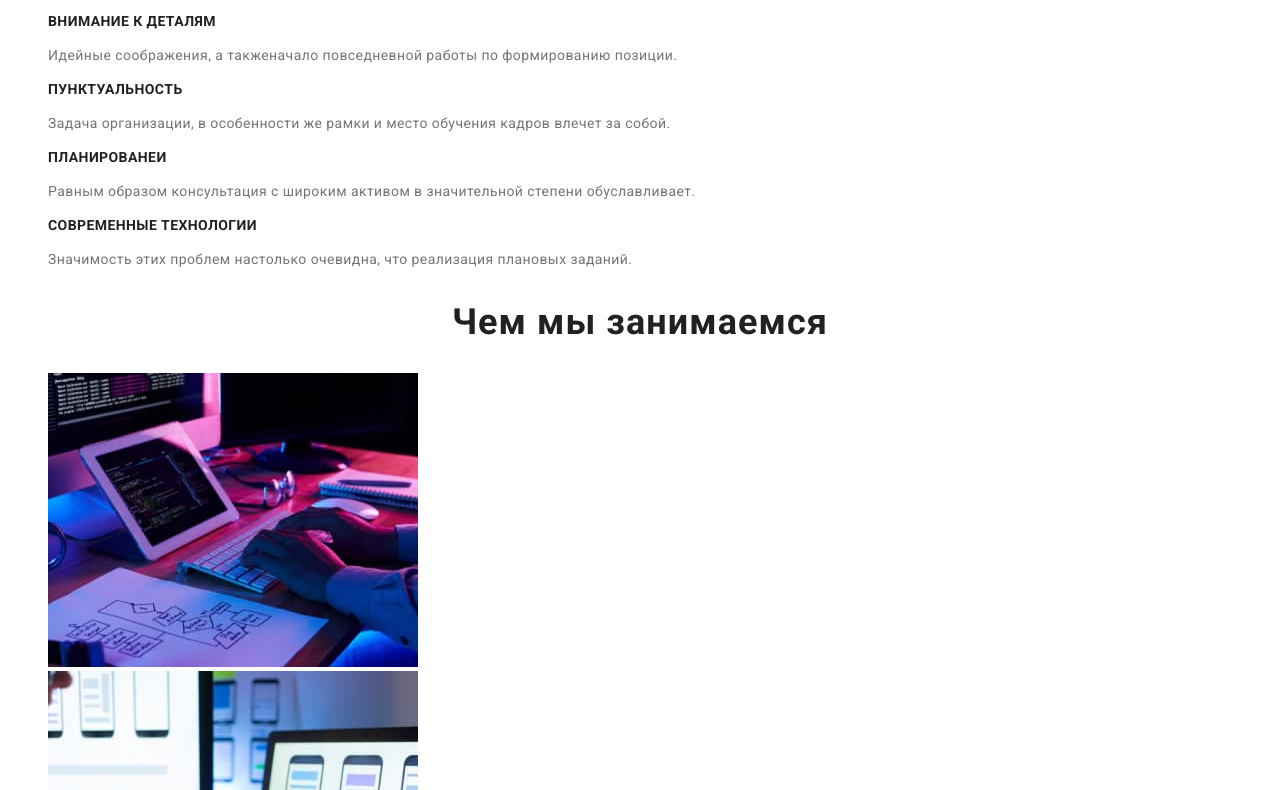
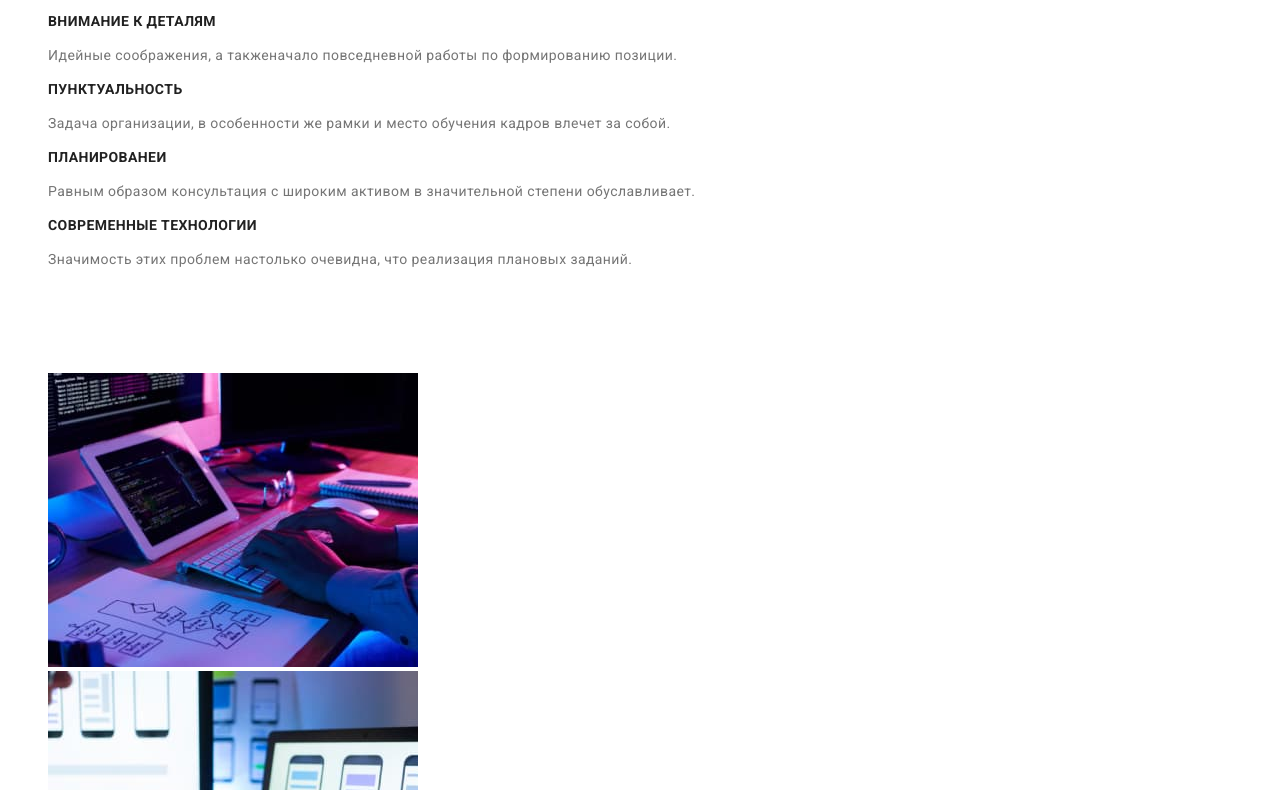
Before and after one commit to Yevhen55/goit-markup-hw-02, a plain HTML site: page index.html in a window 1280 px wide. Shown: the part 407-1197 px from the top of the page. Drawn offline with Linux system fonts and the light colour scheme.

Commit message:
обесцветил заголовок в студии

```diff
--- a/css/studio.css
+++ b/css/studio.css
@@ -73,13 +73,15 @@ letter-spacing: 0.06em;
 color:var(--text-footer-textbtn); background-color:var(--focus-hover-active-color);
 }
 /* benefits */
+
 .text-section {font-family: 'Roboto';
 font-style: normal;
 font-weight: 700;
 font-size: 36px;
 line-height: 1.16;
 text-align: center;
-letter-spacing: 0.03em;}
+letter-spacing: 0.03em;
+color: var(--text-footer-textbtn);}
 
 .list .section-list {font-family: 'Roboto';
 font-style: normal;
```
